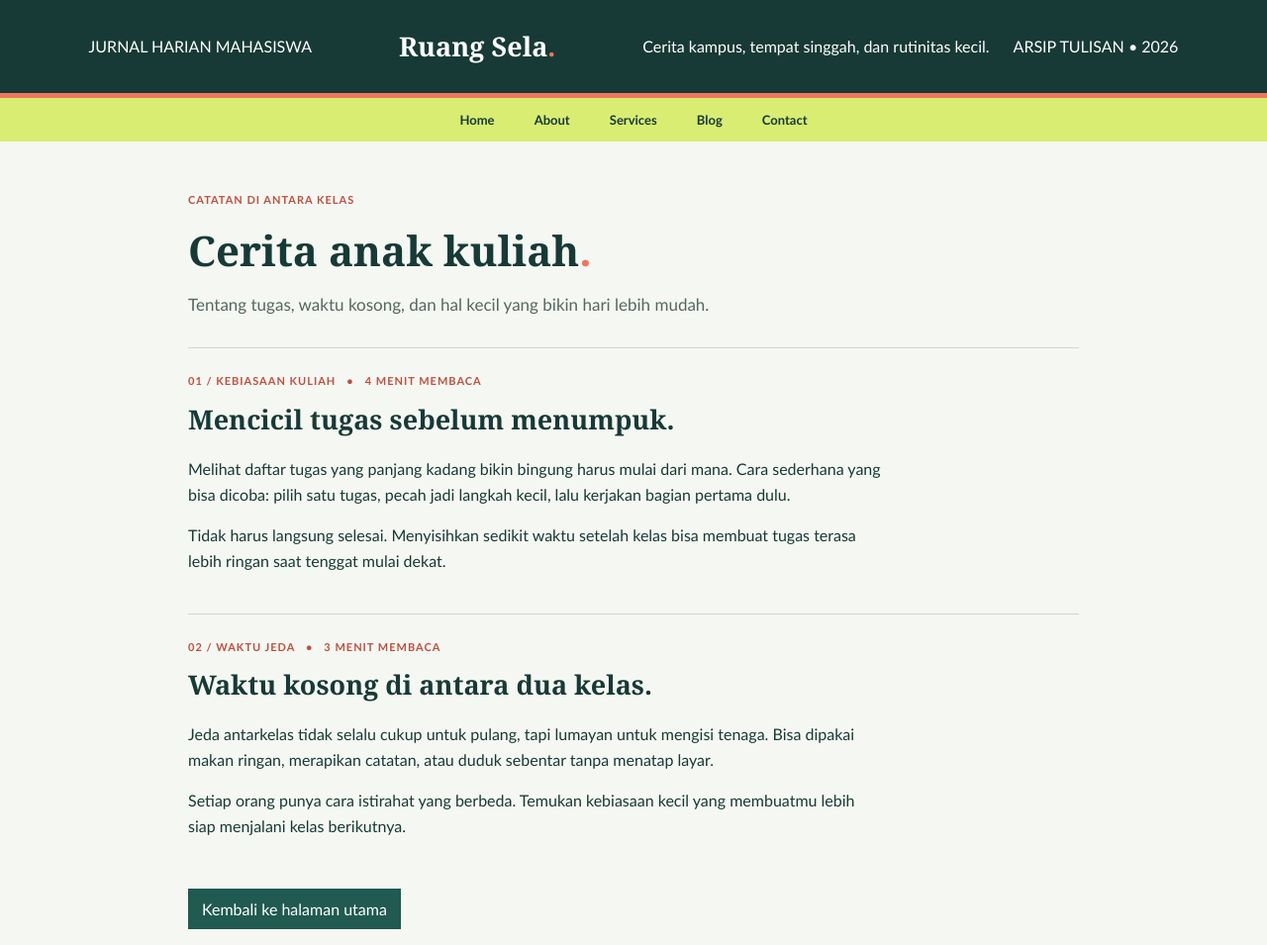
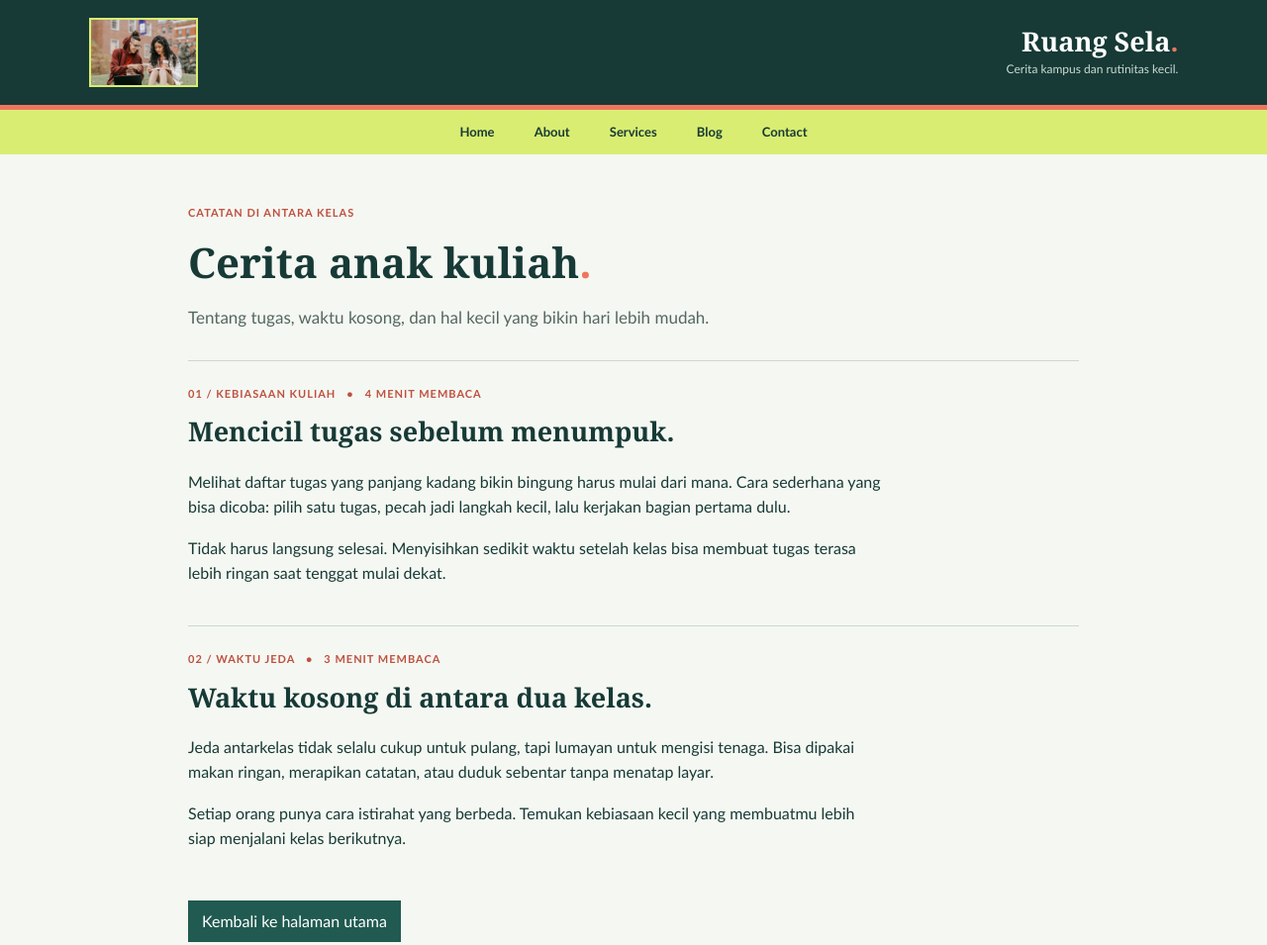
Before and after one commit to gresia825250009/HTML---CSS, a plain HTML site: page Project UTS Individu/Page-3.html in a window 1280 px wide. Shown: the top 955 px of the page at 99% size. Drawn offline with Linux system fonts and the light colour scheme.

Commit message:
Update Page-3.html

```diff
--- a/Project UTS Individu/Page-3.html
+++ b/Project UTS Individu/Page-3.html
@@ -9,12 +9,11 @@
 <body>
     <header class="site-header">
         <div class="header-column brand">
-            <p class="brand-kicker">JURNAL HARIAN MAHASISWA</p>
-            <h1>Ruang Sela<span>.</span></h1>
-            <p>Cerita kampus, tempat singgah, dan rutinitas kecil.</p>
-        </div>
-        <div class="header-column header-note">
-            <p class="issue-label">ARSIP TULISAN <span>•</span> 2026</p>
+            <img class="brand-logo" src="gambar/kuliah-di-luar.jpg" alt="">
+            <div class="brand-copy">
+                <h1>Ruang Sela<span>.</span></h1>
+                <p>Cerita kampus dan rutinitas kecil.</p>
+            </div>
         </div>
     </header>
 
```
